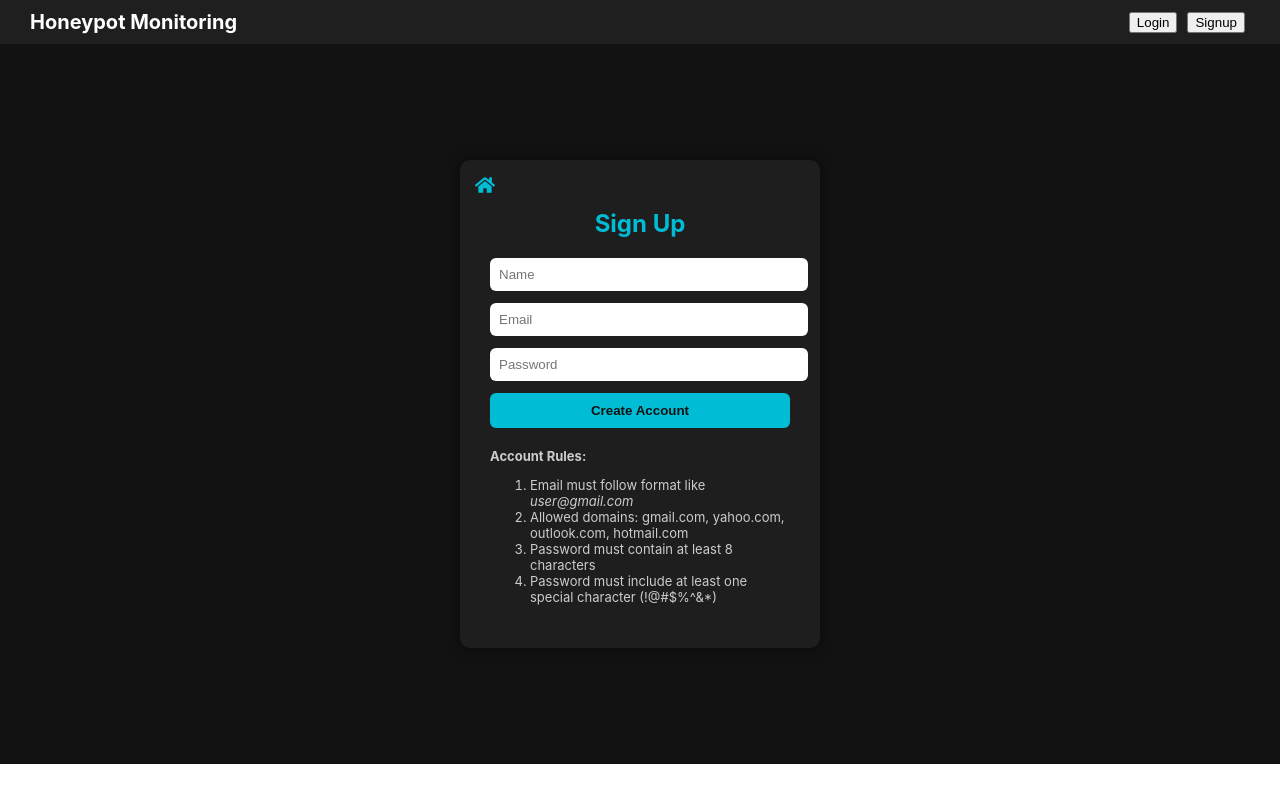
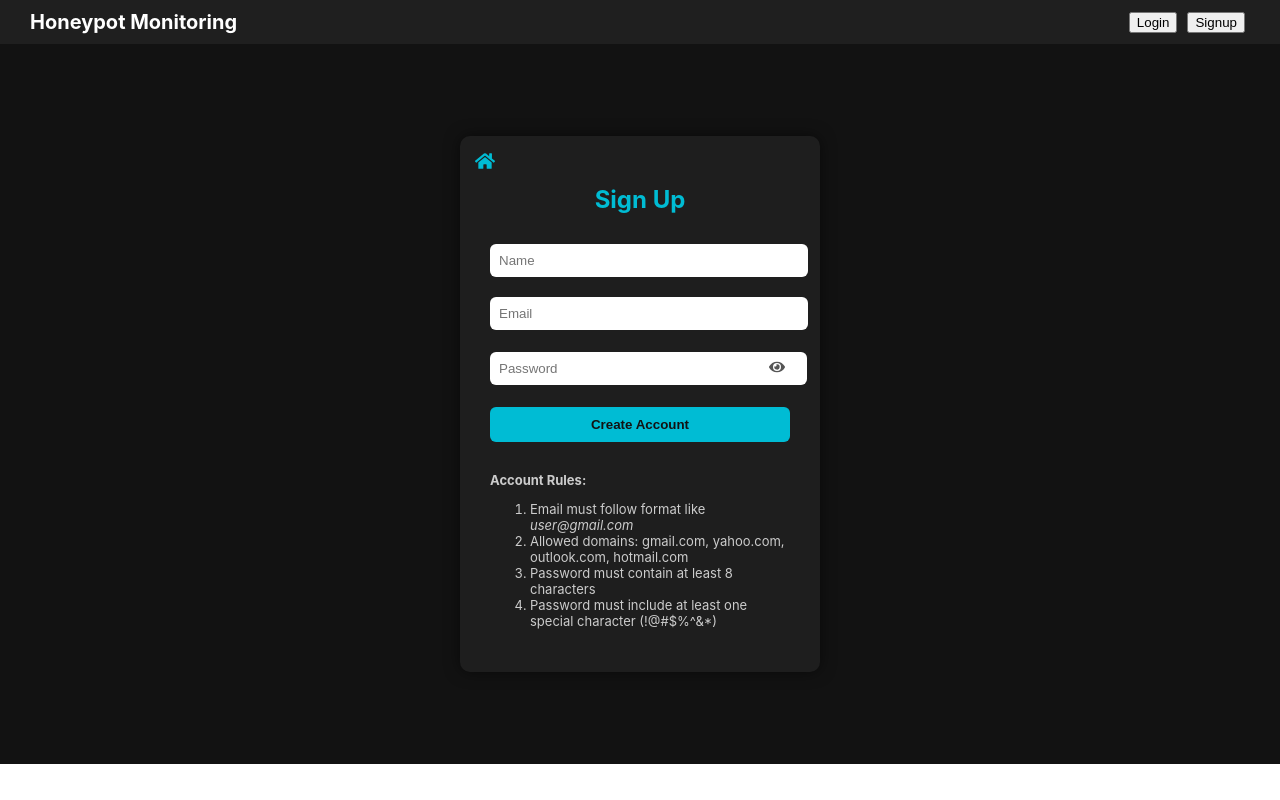
Before and after one commit to RohanMaharjan/HoneyPot_System, a React (Create React App) app in the folder honeypot-dashboard/: page /signup in a window 1280 px wide. Built offline with nearby package versions, Linux system fonts and the light colour scheme.

Commit message:
mulitple password generator and show/hide password

```diff
--- a/honeypot-dashboard/src/pages/SignupPage.js
+++ b/honeypot-dashboard/src/pages/SignupPage.js
@@ -1,6 +1,6 @@
 import React, { useState } from "react";
 import { useNavigate } from "react-router-dom";
-import { FaHome } from "react-icons/fa";
+import { FaHome, FaEye, FaEyeSlash } from "react-icons/fa";
 import Navbar from "../components/Navbar";
 
 function SignupPage() {
@@ -13,6 +13,7 @@ function SignupPage() {
   const [error, setError] = useState("");
   const [suggestions, setSuggestions] = useState([]);
   const [showPasswordOptions, setShowPasswordOptions] = useState(false);
+  const [showPassword, setShowPassword] = useState(false);
 
   const domains = [
     "gmail.com",
@@ -187,7 +188,7 @@ function SignupPage() {
             placeholder="Name"
             value={name}
             onChange={(e) => setName(e.target.value)}
-            style={inputStyle}
+            style={{ ...inputStyle, marginTop: "10px", marginBottom: "20px" }}
           />
 
           {/* Email Input */}
@@ -206,7 +207,7 @@ function SignupPage() {
                 background: "#272727",
                 borderRadius: "6px",
                 marginBottom: "10px",
-                overflow: "hidden"
+                overflow: "hidden",
               }}
             >
               {suggestions.map((item, index) => (
@@ -228,14 +229,33 @@ function SignupPage() {
             </div>
           )}
 
+          {/* Password input with show/hide toggle and suggestions */}
+          <div style={{ position: "relative", marginBottom: "12px", width: "100%" }}>
             <input
-            type="password"
+              type={showPassword ? "text" : "password"}
               placeholder="Password"
               value={password}
               onFocus={() => setShowPasswordOptions(true)}
               onChange={(e) => setPassword(e.target.value)}
-            style={inputStyle}
+              style={{ ...inputStyle, marginBottom: "0px", paddingRight: "8px", marginTop:"10px" }}
             />
+
+            {/* Eye Icon */}
+            <span
+              onClick={() => setShowPassword(!showPassword)}
+              style={{
+                position: "absolute",
+                right: "5px",
+                marginTop:"5px",
+                top: "50%",
+                transform: "translateY(-50%)",
+                cursor: "pointer",
+                color: "#555"
+              }}
+            >
+              {showPassword ? <FaEyeSlash /> : <FaEye />}
+            </span>
+          </div>
 
             {showPasswordOptions && (
               <div
@@ -263,7 +283,7 @@ function SignupPage() {
                     </div>
                   )}
 
-          <button type="submit" style={buttonStyle}>
+          <button type="submit" style={{ ...buttonStyle, width:"100%", marginBottom:"10px", marginTop:"10px" }}>
             Create Account
           </button>
 
```
Lines whose indentation alone changed are shown as unchanged.
